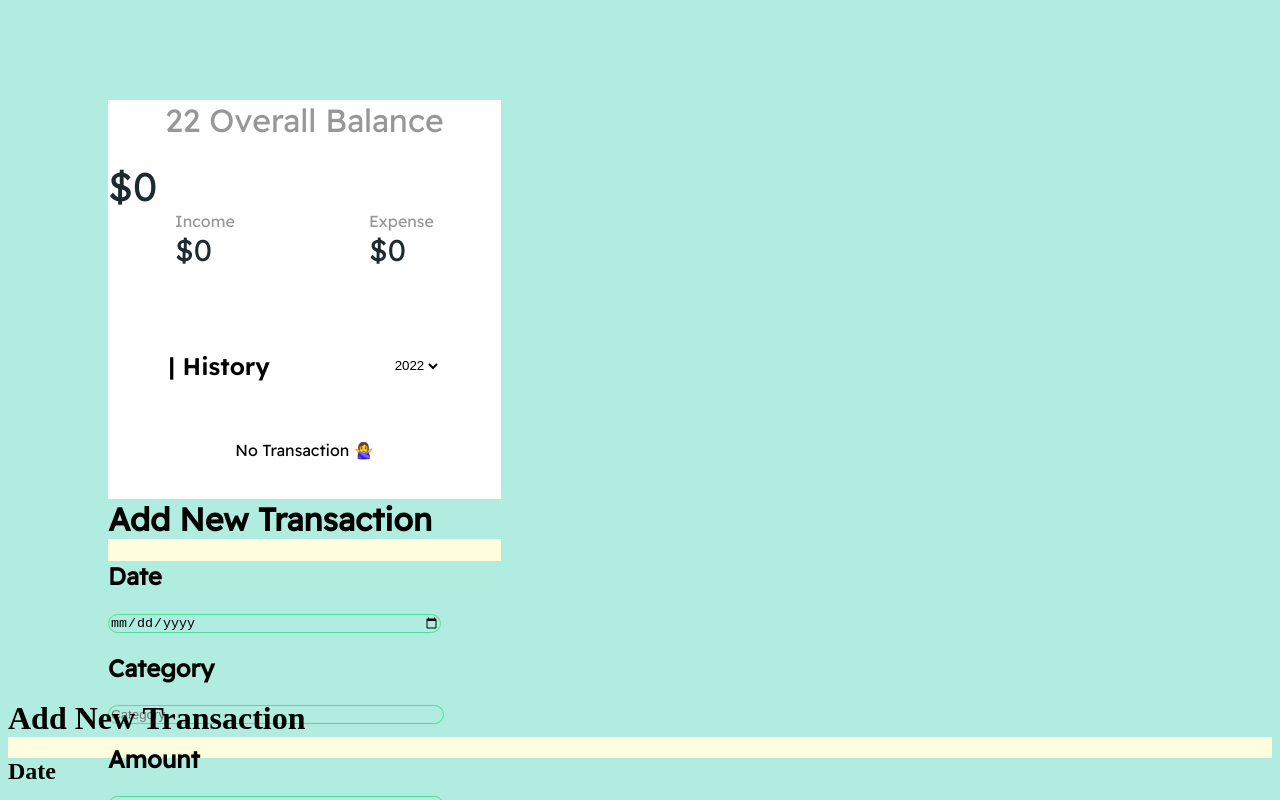
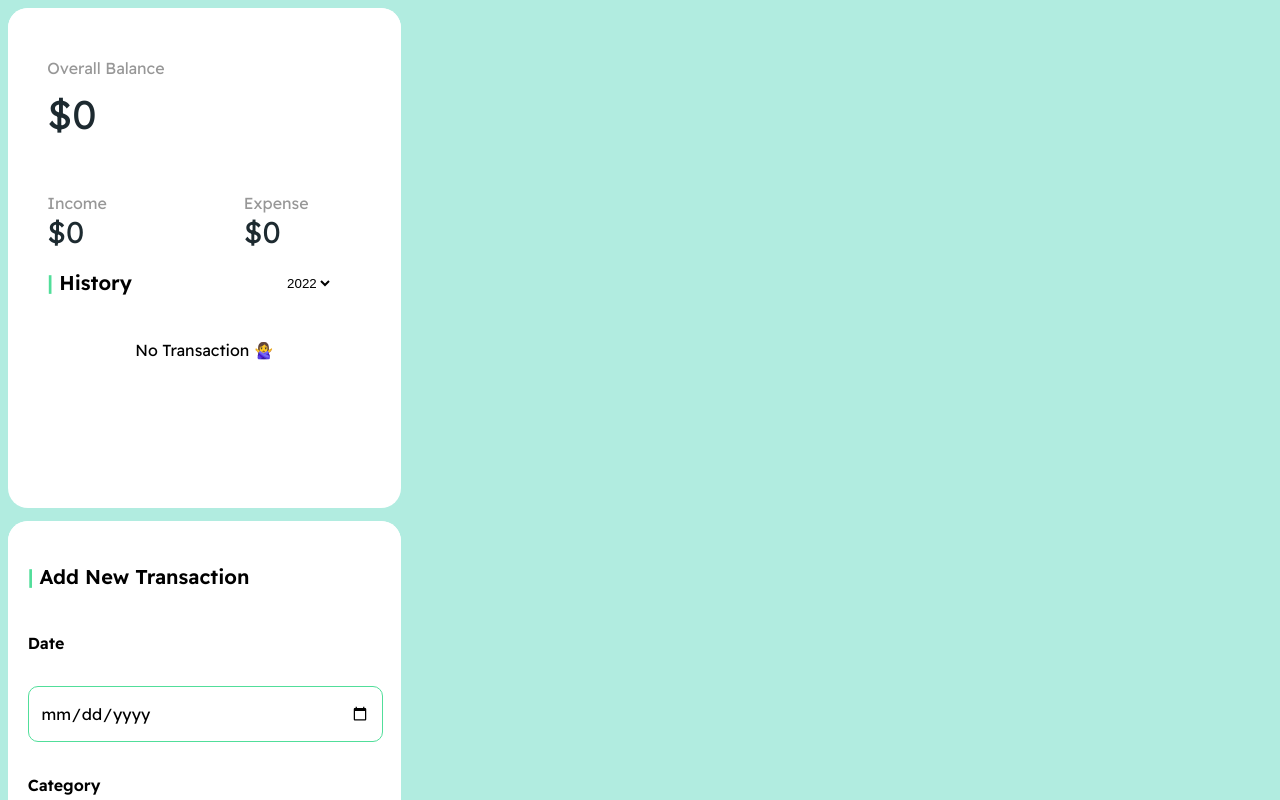
Before and after one commit to Kimmyyoung/Expense-Tracker, a React (Create React App) app: page / in a window 1280 px wide. Both pictures are taken after a click on the button "Add New Transaction". Shown: the top 800 px of the page. Built offline with nearby package versions, Linux system fonts and the light colour scheme.

Commit message:
🧵 Style : Add Style-components

```diff
--- a/src/App.js
+++ b/src/App.js
@@ -9,7 +9,6 @@ function App() {
   return (
     <>
         <PocketContainer />
-        <NewItem />
     </>
   );
 }
--- a/src/Button/Button.js
+++ b/src/Button/Button.js
@@ -17,7 +17,6 @@ const StyledButton = styled.button`
     color: white;
     font-family: 'ReadexPro-Regular';
     font-style: normal;
-    font-weight: 500;
     font-size: 20px;
     text-align: center;
 `;
--- a/src/Filter/Filter.js
+++ b/src/Filter/Filter.js
@@ -20,6 +20,8 @@ const Filter = () => {
 }
 
 const Select = styled.select`
+    height: 16px;
+    content-align: center;
     background-color: white;
     content-align: center;
     border:none;
@@ -28,10 +30,7 @@ const Select = styled.select`
         cursor: pointer;
         display: inline-block;
         position: relative;
-        font-size: 16px;
-        color: $select-color;
-        width: $select-width;
-        height: $select-height;
+        font-size: 10px;
     }
 `;
 
--- a/src/Input/Input.js
+++ b/src/Input/Input.js
@@ -16,6 +16,8 @@ const StyledInput = styled.input`
     heigth: 56px;
     border-radius: 10px;
     border: 1px solid #51DE9A;
+    font-family: 'ReadexPro-Regular';
+    font-size: 16px;
 `;
 
 
--- a/src/NewItemContainer/NewItem.js
+++ b/src/NewItemContainer/NewItem.js
@@ -23,13 +23,18 @@ const NewItem = () => {
     return (
         <Wrapper style={{cursor: !isEditing ? "pointer" : "auto"}}>
             {!isEditing && (
-                <Button onClick={startEditingHandler} content="Add New Transaction" />
+                <StyledButton>
+                    <Button onClick={startEditingHandler} content="Add New Transaction" />
+                </StyledButton>
             )}
+
             {isEditing && (
+                <>
+                    <StopEditContext.Provider value={memorizedStopEdit}>
+                        <NewItemContainer />
+                    </StopEditContext.Provider>
 
-                <StopEditContext.Provider value={memorizedStopEdit}>
-                    <NewItemContainer />
-                </StopEditContext.Provider>
+                </>
             )}
         </Wrapper>
     );
@@ -39,6 +44,15 @@ const Wrapper = styled.div`
     background-color: white;
     content-align: center;
     font-family: 'ReadexPro-Regular';
+    border-radius: 20px;
+`;
+
+const StyledButton = styled.div`
+    text-align: center;
+    width: 393px;
+    & Button {
+        width: 393px;
+    }
 `;
 
 export default NewItem;
--- a/src/NewItemContainer/NewItemContainer.js
+++ b/src/NewItemContainer/NewItemContainer.js
@@ -6,15 +6,32 @@ import NewItemForm from "./NewItemForm";
 function NewItemContainer(){
     return(
         <>
-        <Wrapper>
-            <h1>Add New Transaction</h1>
-            <NewItemForm />
-        </Wrapper>
+            <Wrapper>
+                <Subtitle><span>|</span> Add New Transaction</Subtitle>
+                <NewItemForm />
+            </Wrapper>
         </>
     );
 }
 
 const Wrapper = styled.div`
-    background: lightyellow;
+    background-color: white;
+    border-radius: 20px;
+    width: 393px;
+    padding: 1% 0% 1% 0%;
+`;
+
+const Subtitle = styled.div`
+    height: 50px;
+    margin: 5%;
+    padding-top: 5%;
+    background-color: white;
+    font-family: 'ReadexPro-SemiBold';
+    font-size: 20px;
+    & span{
+        color: #51DE9A;
+        background-color: white;
+    }
+
 `;
 export default NewItemContainer;
--- a/src/NewItemContainer/NewItemForm.js
+++ b/src/NewItemContainer/NewItemForm.js
@@ -4,6 +4,7 @@ import { ItemDispatchContext } from "../App.js";
 import { StopEditContext } from "./NewItem.js";
 import Input from "../Input/Input";
 import Button from "../Button/Button";
+import styled from "styled-components";
 
 const NewItemForm = () => {
 
@@ -68,58 +69,160 @@ const NewItemForm = () => {
     }
 
     return (
+        <Wrapper>
+
         <form className="NewItemForm" onSubmit={submitHandler}>
-            <div>
+            <DateContainer>
                 <h2>Date</h2>
                 <Input type="date" value={enterDate} onChange={dateChangeHandler} min="2020-01-01" max={getDate()} required />
-            </div>
-            <div>
-                <div>
+            </DateContainer>
+
+            <CategoryContainer>
                 <h2>Category</h2>
-                    <span style={{display: isTitleSizeOver ? "inline-block" : "none"}}>
-                        {TITLE_SIZE} 자 까지만 입력할 수 있어요
-                    </span>
-                </div>
+                <Input type="text" value={enterTitle} onChange={titleChangeHandler} placeholder="Category" maxLength={TITLE_SIZE} required />
+            </CategoryContainer>
 
-                <Input type="text" value={enterTitle} onChange={titleChangeHandler} placeholder="Category" maxLength={TITLE_SIZE} required />
-            </div>
-
-            <div>
-                <div>
+            <AmountContainer>
+                <AmountContainerSubtitle>
                     <h2>Amount</h2>
                     <span style={{display: isEnterWrongAmount? "inline-block" : "none"}}>
                         Please Enter below $100,000
                     </span>
-                </div>
+                </AmountContainerSubtitle>
 
                 <Input type="text" value={enterAmount} onChange={amountChangeHandler} placeholder="$10" maxLength="11" required />
 
-
-                <div className="amounttype">
+                <AmountTypeContainer>
+                    <AmountType>
                         <Input type="radio" id="income" name="amountType" value="income"
                         onChange={amountTypeChangeHandler}
                         checked={enterAmountType === "income" || ""} required />
-                    <label>수입</label>
-                </div>
+                        <label>Income</label>
+                    </AmountType>
 
-                <div className="amounttype">
+                    <AmountType>
                         <Input type="radio" id="expense" name="amountType"
                         value="expense" onChange={amountTypeChangeHandler}
                         checked={enterAmountType === "expense" || ""} required />
-                    <label>지출</label>
-                </div>
-            </div>
+                        <label>Expense</label>
+                    </AmountType>
 
 
-            <div>
-                <Button type="submit" className="btn" content="Add New Transaction" />
-                <Button type="button" className="btn" onClick={()=>{}} content="Cancle" />
-            </div>
+                </AmountTypeContainer>
+
+            </AmountContainer>
+
+            <ButtonContainer>
+                <Button type="button" className="btn" onClick={()=>{}} content="Continue" />
+            </ButtonContainer>
+        </form>
+        </Wrapper>
+
+    )
+}
+const Wrapper = styled.div`
+    background-color: white;
+    content-align: center;
+    border-radius: 20px;
+    & .NewItemForm {
+        background-color: white;
+    }
+`;
+const DateContainer = styled.div`
+    background-color: white;
+
+    & h2 {
+        background-color: white;
+        font-family: 'ReadexPro-SemiBold';
+        font-size: 16px;
+        padding-left: 5%;
+    }
+
+    & Input{
+        background-color: white;
+        height: 30px;
+        padding: 3%;
+        margin: 5%;
+    }
+`;
+
+const CategoryContainer = styled.div`
+    background-color: white;
+    & h2 {
+        background-color: white;
+        font-family: 'ReadexPro-SemiBold';
+        font-size: 16px;
+        padding-left: 5%;
+    }
+    & Input{
+        background-color: white;
+        height: 30px;
+        padding: 3%;
+        margin: 5%;
+    }
+`;
+
+const AmountContainer = styled.div`
+    background-color: white;
+    & Input {
+        background-color: white;
+        height: 30px;
+        padding: 3%;
+        margin: 5%;
+    }
+`;
+
+const AmountContainerSubtitle = styled.div`
+    background-color: white;
+    & h2 {
+        background-color: white;
+        padding-left: 5%;
+        font-family: 'ReadexPro-SemiBold';
+        font-size: 16px;
+    }
+    & span {
+        background-color: white;
+        padding-left: 5%;
+        font-family: 'ReadexPro-regular';
+        font-size: 16px;
+    }
+
+`;
 
 
+const AmountTypeContainer = styled.div`
+    display: flex;
+    flex-direction: row;
+    width: 100%;
+    background-color: white;
 
-        </form>
-    )
+`;
+
+const AmountType = styled.div`
+    background-color: white;
+    display: flex;
+    flex-direction: row;
+    width: 50%;
+    margin-left: 5%;
+
+    & Input {
+        width: 30px;
+        height: 30px;
+        padding: 3%;
     }
+    & label {
+        font-family: 'ReadexPro-Regular';
+        font-size: 16px;
+        background-color: white;
+        margin-left: 5%;
+        padding-top: 5%;
+    }
+`;
+
+const ButtonContainer = styled.div`
+    text-align: center;
+    background-color: white;
+    margin: 5% 0% 5% 0%;
+`;
 
 export default NewItemForm;
--- a/src/PocketContainer/PocketContainer.js
+++ b/src/PocketContainer/PocketContainer.js
@@ -1,6 +1,5 @@
 import React, { useCallback, useEffect, useMemo, useState } from "react";
 import styled from 'styled-components';
-import Button from "../Button/Button";
 import PocketHistory from "./PocketHistory";
 import PocketStatus from "./PocketStatus";
 import PocketChart from "./PocketChart";
@@ -38,13 +37,20 @@ function PocketContainer(props){
     }, [filteredItems, filterBaseYear]);
 
     return (
+        <>
         <Wrapper>
             <FilterContext.Provider value={memoizedFilter}>
                 <PocketStatus />
                 <PocketHistory />
-                <NewItem />
             </FilterContext.Provider>
         </Wrapper>
+
+        <NewItemWrapper>
+            <NewItem />
+        </NewItemWrapper>
+
+        </>
+
     );
 }
 
@@ -53,7 +59,12 @@ const Wrapper = styled.div`
     height: 500px;
     background-color: white;
     border-radius: 20px;
-    margin: 100px;
 `;
 
+const NewItemWrapper = styled.div`
+    margin-top: 1%;
+    width: 393px;
+    margin-bottom: 1%;
+    border-radius: 20px;
+`;
 export default PocketContainer;
--- a/src/PocketContainer/PocketHistory.js
+++ b/src/PocketContainer/PocketHistory.js
@@ -7,8 +7,8 @@ const PocketHistory = (props)=>{
    return (
         <Wrapper>
             <SubtitleContainer>
-                <Subtitle>| History</Subtitle>
-                <Filter />
+                <Subtitle><span>|</span> History</Subtitle>
+                <StyledFilter><Filter /></StyledFilter>
             </SubtitleContainer>
             <PocketItem />
         </Wrapper>
@@ -18,14 +18,36 @@ const PocketHistory = (props)=>{
 const Wrapper = styled.div`
     background-color: white;
 `;
+
 const SubtitleContainer = styled.div`
     background-color: white;
+    height: 35px;
     display: flex;
-    justify-content: space-around;
+    flex-direction: row;
+
 `;
+
 const Subtitle = styled.h2`
     background-color: white;
     font-family: 'ReadexPro-SemiBold';
+    font-size: 20px;
+    margin: 0px;
+    width: 50%;
+    padding-left: 10%;
+    padding-top: 1%;
+
+    & span{
+        color: #51DE9A;
+        background-color: white;
+    }
 `;
 
+const StyledFilter = styled.div`
+    background-color: white;
+    width: 50%;
+    padding-left: 30%;
+    padding-top: 2%;
+`;
+
+
 export default PocketHistory;
--- a/src/PocketContainer/PocketStatus.js
+++ b/src/PocketContainer/PocketStatus.js
@@ -9,7 +9,6 @@ const PocketStatus = (props) => {
     const [ totalBalance, setTotalBalance ] = useState(0);
     const [ totalIncome, setTotalIncome ] = useState(0);
     const [ totalExpense, setTotalExpense ] = useState(0);
-    const twoDigitYear = filterBaseYear.slice(-2);
 
     useEffect(() => {
         let total = {balance: 0, income: 0, expense: 0};
@@ -34,7 +33,7 @@ const PocketStatus = (props) => {
     return (
         <Wrapper>
             <PocketStatusTitle>
-                <h1>{twoDigitYear} Overall Balance</h1>
+                <h1>Overall Balance</h1>
                 <strong className="title">
                     ${addComma(totalBalance.toString())}
                 </strong>
@@ -55,22 +54,27 @@ const PocketStatus = (props) => {
 }
 
 const Wrapper = styled.div`
-    width: 393px;
-    height: 231px;
+    border-radius: 20px;
     background-color: white;
+    padding-top: 10%;
 `;
 
 const PocketStatusTitle = styled.div`
-    margin-top: 10%;
+    display: flex;
+    flex-flow: column;
+    justify-content: center;
+    width: 90%;
+    margin-bottom: 10%;
     background-color: white;
+    padding-left: 10%;
+
 
     & h1{
         font-family: 'ReadexPro-Regular';
         font-weight: 400;
-        font-size: 32px;
+        font-size: 16px;
         color: #979797;
         background-color: white;
-        text-align: center;
     }
     strong {
         font-family: 'ReadexPro-Regular';
@@ -79,20 +83,24 @@ const PocketStatusTitle = styled.div`
         line-height: 50px;
         color: #1D2A30;
         background-color: white;
-        text-align: center;
     }
 `;
 
 const PocketStatusDetail = styled.div`
     background-color: white;
     display: flex;
-    justify-content: space-around;
+    justify-content: center;
+    align-items: center;
+    margin-top: 10%;
 `;
 
 const PocketStatusDetailSubtitle = styled.div`
     background-color: white;
     display: flex;
     flex-direction : column;
+    padding: 15px 0;
+     width: 50%;
+     padding-left:10%;
 
     & span {
         font-family: 'ReadexPro-Regular';
```
Lines whose indentation alone changed are shown as unchanged.
